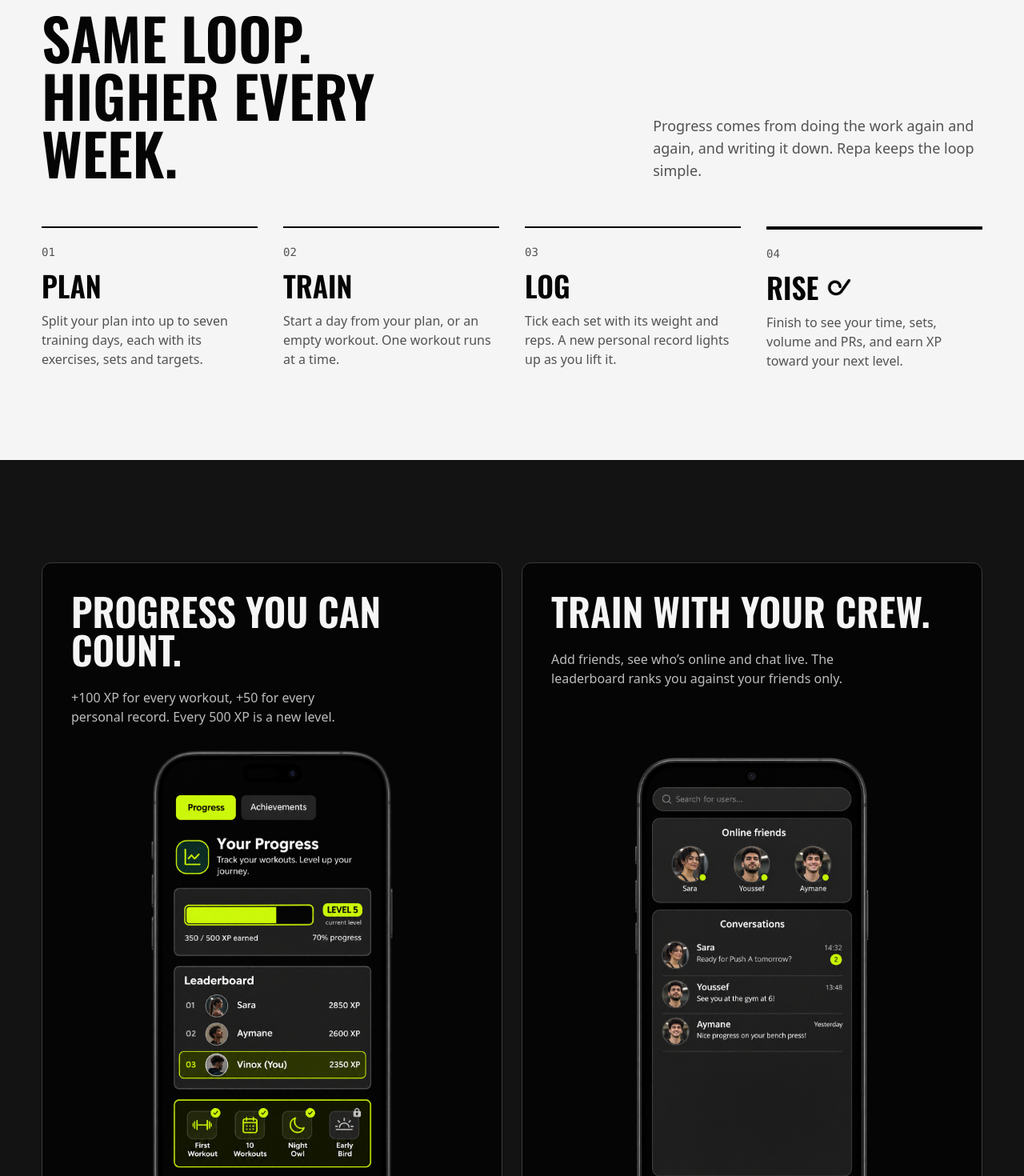
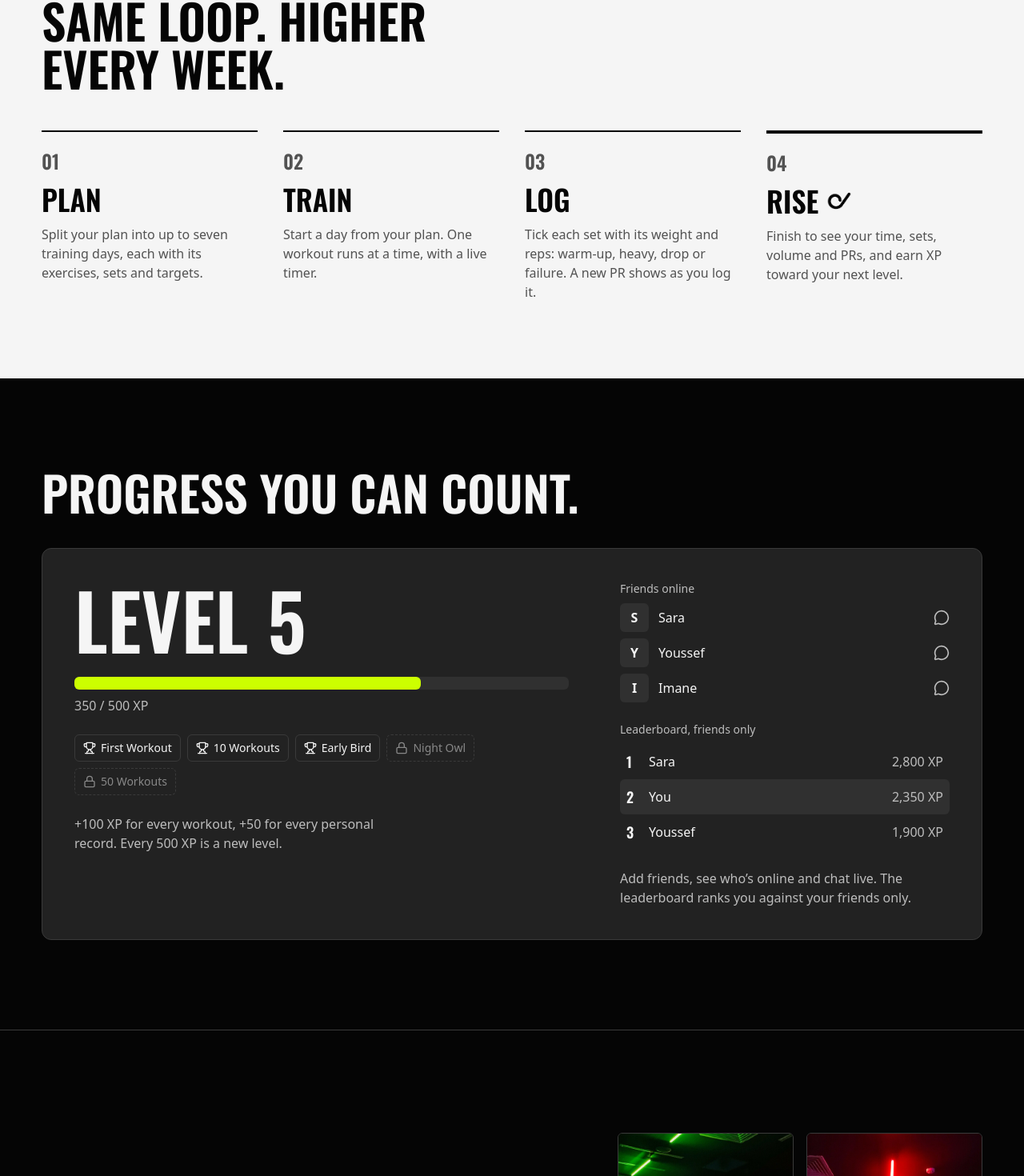
Before and after one commit to shank187/ft_transcendence, a React (Vite) app in the folder frontend/: page / in a window 1280 px wide. Shown: the part 1578-3048 px from the top of the page at 80% size. Built offline with nearby package versions, Linux system fonts and the light colour scheme; no server answers.

Commit message:
refactor(landing): one wide progress card, quieter how it works

```diff
--- a/frontend/src/pages/page_comp/HowItWorks.tsx
+++ b/frontend/src/pages/page_comp/HowItWorks.tsx
@@ -3,8 +3,8 @@ import { RepaMark } from "./Logo";
 
 const steps = [
     { title: "Plan", text: "Split your plan into up to seven training days, each with its exercises, sets and targets." },
-    { title: "Train", text: "Start a day from your plan, or an empty workout. One workout runs at a time." },
-    { title: "Log", text: "Tick each set with its weight and reps. A new personal record lights up as you lift it." },
+    { title: "Train", text: "Start a day from your plan. One workout runs at a time, with a live timer." },
+    { title: "Log", text: "Tick each set with its weight and reps: warm-up, heavy, drop or failure. A new PR shows as you log it." },
     { title: "Rise", text: "Finish to see your time, sets, volume and PRs, and earn XP toward your next level." },
 ];
 
@@ -12,15 +12,10 @@ const steps = [
 function HowItWorks() {
     return (
         <section id="how" className="bg-app-text text-app-canvas">
-            <Container className="flex flex-col gap-14 py-24 lg:py-28">
-                <div className="flex flex-col justify-between gap-6 lg:flex-row lg:items-end">
-                    <h2 className="max-w-[12ch] font-display text-5xl font-semibold uppercase leading-none sm:text-6xl lg:text-7xl">
-                        Same loop. Higher every week.
-                    </h2>
-                    <p className="max-w-[40ch] text-lg text-neutral-600">
-                        Progress comes from doing the work again and again, and writing it down. Repa keeps the loop simple.
-                    </p>
-                </div>
+            <Container className="flex flex-col gap-12 py-20 lg:py-24">
+                <h2 className="max-w-[16ch] font-display text-5xl font-semibold uppercase leading-none sm:text-6xl">
+                    Same loop. Higher every week.
+                </h2>
 
                 <ol className="grid gap-8 sm:grid-cols-2 lg:grid-cols-4">
                     {steps.map((step, i) => {
@@ -29,9 +24,9 @@ function HowItWorks() {
                             <li
                                 key={step.title}
                                 // the last step has a thicker top line: it is the one that "rises"
-                                className={`flex flex-col gap-3 border-black pt-5 ${isLast ? "border-t-4" : "border-t-2"}`}
+                                className={`flex flex-col gap-3 border-app-canvas pt-5 ${isLast ? "border-t-4" : "border-t-2"}`}
                             >
-                                <span className="font-mono text-sm text-neutral-600">0{i + 1}</span>
+                                <span className="font-display text-2xl font-semibold text-neutral-600">0{i + 1}</span>
                                 <h3 className="flex items-center gap-2.5 font-display text-4xl font-semibold uppercase">
                                     {step.title}
                                     {isLast && <RepaMark className="h-8 w-8 flex-none" dark />}
--- a/frontend/src/pages/page_comp/Progress.tsx
+++ b/frontend/src/pages/page_comp/Progress.tsx
@@ -1,38 +1,34 @@
 import Container from "./Container";
+import AppShot from "./AppShot";
+import { CrewPanel, LevelPanel } from "./AppCards";
+import { shots } from "./shots";
 
+// One wide card: your level on the left, your friends on the right.
 function Progress() {
     return (
-        <section id="progress" className="bg-[#131313]">
-            <Container className="grid gap-6 py-24 lg:grid-cols-2 lg:py-32">
-                <article className="flex flex-col gap-6 rounded-lg border border-app-border bg-app-canvas p-7 text-app-text sm:p-9">
-                    <h2 className="font-display text-4xl font-semibold uppercase leading-none sm:text-5xl">Progress you can count.</h2>
-                    <p className="max-w-[40ch] text-app-text-secondary">
-                        +100 XP for every workout, +50 for every personal record. Every 500 XP is a new level.
-                    </p>
-                    <img
-                        src="/landing/phone-mockups/progress.png"
-                        alt="Training progress example: Level 5, 350 of 500 XP toward the next level and a friends leaderboard"
-                        className="mx-auto mt-auto w-full max-w-xs"
-                        width={897}
-                        height={1752}
-                        loading="lazy"
-                    />
-                </article>
+        <section id="progress">
+            <Container className="flex flex-col gap-10 py-20 lg:py-28">
+                <h2 className="font-display text-5xl font-semibold uppercase leading-none sm:text-6xl">Progress you can count.</h2>
 
-                <article className="flex flex-col gap-6 rounded-lg border border-app-border bg-app-canvas p-7 text-app-text sm:p-9">
-                    <h2 className="font-display text-4xl font-semibold uppercase leading-none sm:text-5xl">Train with your crew.</h2>
-                    <p className="max-w-[40ch] text-app-text-secondary">
-                        Add friends, see who’s online and chat live. The leaderboard ranks you against your friends only.
-                    </p>
-                    <img
-                        src="/landing/phone-mockups/social.png"
-                        alt="Social example with Sara, Youssef and Aymane online and conversations about training"
-                        className="mx-auto mt-auto w-full max-w-xs"
-                        width={897}
-                        height={1752}
-                        loading="lazy"
-                    />
-                </article>
+                <div className="grid gap-10 rounded-lg border border-app-border bg-app-surface p-6 sm:p-10 lg:grid-cols-[3fr_2fr] lg:gap-16">
+                    <div className="flex flex-col gap-6">
+                        <AppShot src={shots.progress} alt="Progress example: level 5, 350 of 500 XP and the achievements unlocked so far">
+                            <LevelPanel />
+                        </AppShot>
+                        <p className="max-w-[44ch] text-app-text-secondary">
+                            +100 XP for every workout, +50 for every personal record. Every 500 XP is a new level.
+                        </p>
+                    </div>
+
+                    <div className="flex flex-col gap-6">
+                        <AppShot src={shots.crew} alt="Friends example: three friends online and a leaderboard of friends only">
+                            <CrewPanel />
+                        </AppShot>
+                        <p className="max-w-[44ch] text-app-text-secondary">
+                            Add friends, see who’s online and chat live. The leaderboard ranks you against your friends only.
+                        </p>
+                    </div>
+                </div>
             </Container>
         </section>
     );
```
